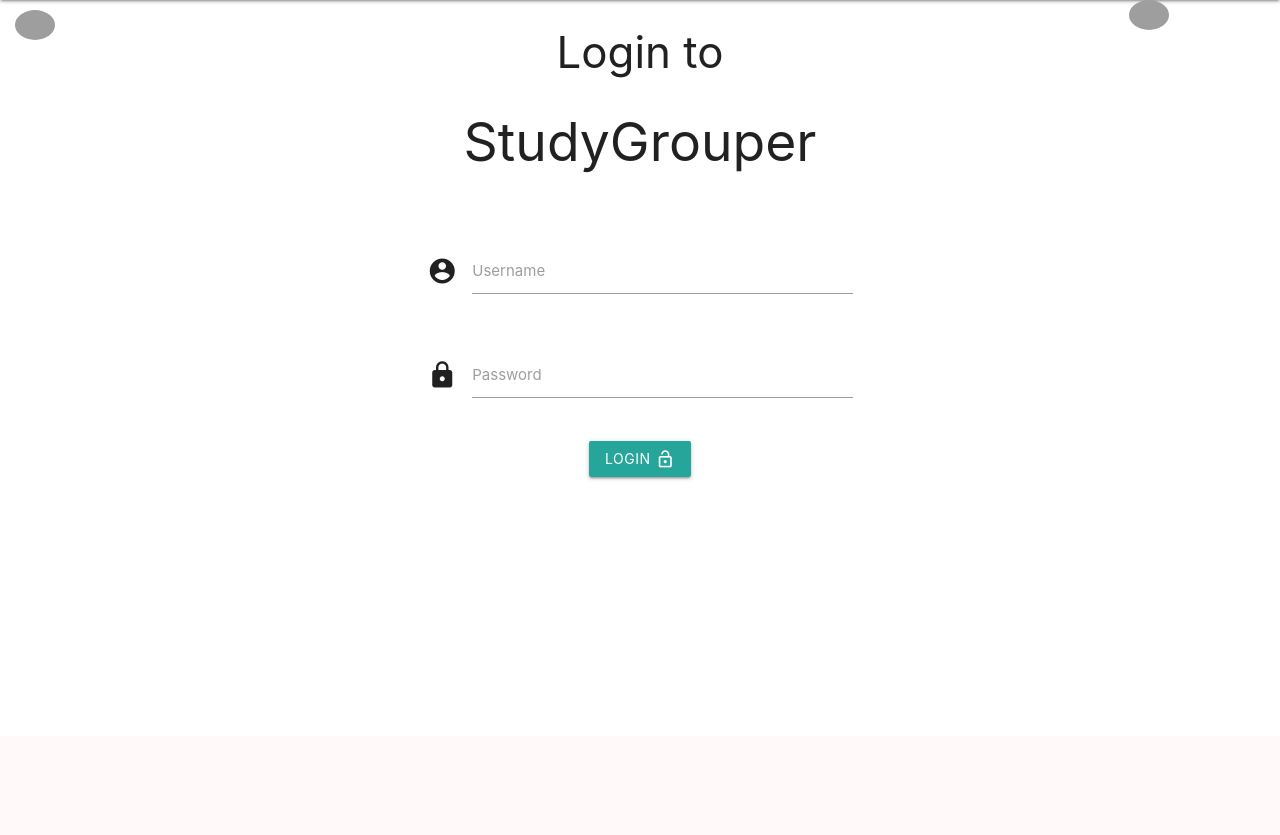
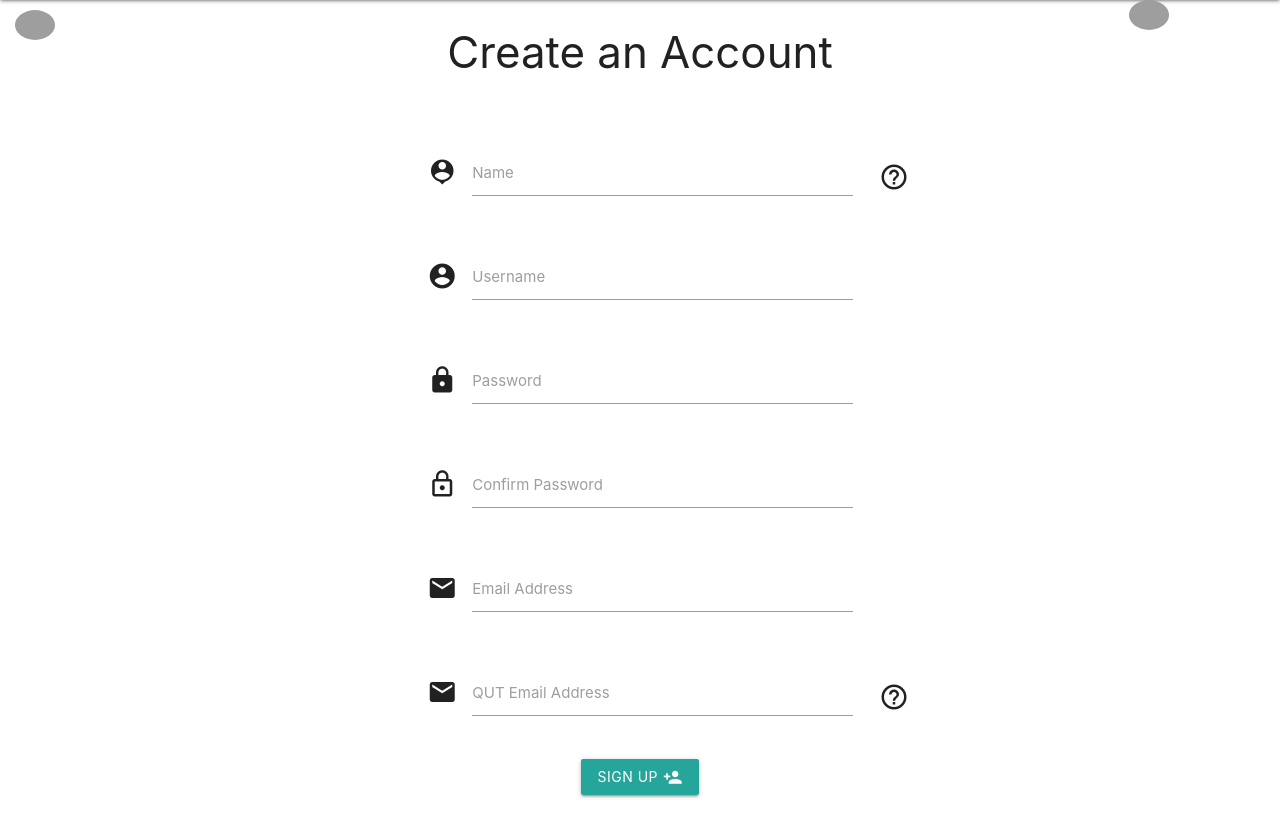
Before and after one commit to deecewan/StudyGrouper, a Flask app: page /signup in a window 1280 px wide. Shown: the part 64-899 px from the top of the page. Before the commit the page ends 544 px from the top, so only its background shows below. Run offline with Flask 2, Linux system fonts and the light colour scheme; the visitor is signed in with stand-in values (Sample User, id 1); some libraries are stand-ins or nearby versions; grey boxes are pictures that could not be loaded.

Commit message:
Signup page implemented and extensively tested. Views.py updated slightly.

```diff
--- a/grouper/models.py
+++ b/grouper/models.py
@@ -29,7 +29,6 @@
     subjects = db.EmbeddedDocumentListField(Subject)
 
     def is_authenticated(self):
-        print 'check auth'
         return session['logged_in']
 
     def is_active(self):
--- a/grouper/static/css/signup.css
+++ b/grouper/static/css/signup.css
@@ -13,3 +13,20 @@
 #send_icon{
     padding-left: 5px;
 }
+
+#qut-email-help::hover {
+    cursor: help;
+    color: blue;
+}
+
+.help-wrapper {
+    cursor: help;
+}
+
+.help-info {
+    width: 200px;
+    display: none;
+    position: absolute;
+    top: 0;
+    left: 0;
+}
--- a/grouper/templates/base.html
+++ b/grouper/templates/base.html
@@ -64,7 +64,17 @@
 <script>
     $(document).ready(function () {
         $(".button-collapse").sideNav();
+        $(".help-wrapper").hover(function(event){
+                    var card_height = $(".help-info").height();
+            $(".help-info").css({'display': 'block',
+                'top': (event.pageY - (card_height/2))+'px',
+                'left': event.pageX+'px'})
+        },
+        function(){
+            $(".help-info").css('display','none')
+        });
     })
+
 </script>
 </body>
 </html>
--- a/grouper/templates/signup.html
+++ b/grouper/templates/signup.html
@@ -3,62 +3,98 @@
 {% block title %}Signup{% endblock %}
 
 {% block head %}
-    <link rel="stylesheet" href="/static/css/login.css">
+    <link rel="stylesheet" href="/static/css/signup.css">
 {% endblock %}
 
 {% block content %}
     <div class="row">
         <div class="col s12 m6 l6 offset-m3 offset-l3">
-            <h3 class="center-align">Login to</h3>
-
-            <h2 class="center-align">StudyGrouper</h2>
+            <h3 class="center-align">Create an Account</h3>
         </div>
     </div>
+    <div class="row"> {# Error Handling #}
+        {% if form.errors|length > 0 %}
+            <div class="col s12 m6 l6 offset-m3 offset-l3">
+                <div class="card-panel materialize-red lighten-2">
+                    {% for field, errorMessage in form.errors.iteritems() %}
+                        {% for error in errorMessage %}
+                            - {{ field|title }} : {{ error }}
+                            <br>
+                        {% endfor %}
+                    {% endfor %}
+                </div>
+            </div>
+        {% endif %}
+    </div>
+    {# Signup Form Implementation #}
     <div class="row">
-        {% if form.username.errors|length > 0 or form.password.errors|length > 0 %}
-            <div class="col s12 m6 l6 offset-m3 offset-l3">
-
-                <div class="card-panel materialize-red lighten-2">
-                    {% for error in form.username.errors %}
-                        - {{ error }}
-                    {% endfor %}
-                    {% for error in form.password.errors %}
-                        - {{ error }}
-                    {% endfor %}
+        <form class="col s12" method="post" action="">
+            {{ form.hidden_tag() }} {# Hidden tag for CSRF or something.  Makes WTForms work. #}
+            <div class="row valign-wrapper"> {# Name #}
+                <div class="input-field col s12 m6 l6 offset-m3 offset-l3">
+                    <i class="material-icons prefix">person_pin</i>
+                    {{ form.name(id="name") }}
+                    <label for="name">Name</label>
+                </div>
+                <div class="help-wrapper" id="qut-email-wrapper">
+                    <i class="material-icons right small valign" id="qut-email-help">help_outline</i>
                 </div>
 
             </div>
-        {% endif %}
-    </div>
-
-    <div class="row">
-        <form class="col s12" method="post" action="">
-            {{ form.hidden_tag() }}
-            <div class="row">
+            <div class="row"> {# Username #}
                 <div class="input-field col s12 m6 l6 offset-m3 offset-l3">
                     <i class="material-icons prefix">account_circle</i>
                     {{ form.username(id="username") }}
                     <label for="username">Username</label>
                 </div>
             </div>
-            <div class="row">
+            <div class="row"> {# Password #}
                 <div class="input-field col s12 m6 l6 offset-m3 offset-l3">
                     <i class="material-icons prefix">lock</i>
                     {{ form.password(id="password") }}
                     <label for="password">Password</label>
                 </div>
             </div>
-            <div class="row">
+            <div class="row"> {# Confirm Password #}
+                <div class="input-field col s12 m6 l6 offset-m3 offset-l3">
+                    <i class="material-icons prefix">lock_outline</i>
+                    {{ form.confirm_password(id="confirm-password") }}
+                    <label for="confirm-password">Confirm Password</label>
+                </div>
+            </div>
+            <div class="row"> {# Email #}
+                <div class="input-field col s12 m6 l6 offset-m3 offset-l3">
+                    <i class="material-icons prefix">email</i>
+                    {{ form.email(id="email") }}
+                    <label for="email">Email Address</label>
+                </div>
+            </div>
+            <div class="row valign-wrapper"> {# QUT Email #}
+                <div class="input-field col s12 m6 l6 offset-m3 offset-l3">
+                    <i class="material-icons prefix">email</i>
+                    {{ form.qut_email(id="qut-email") }}
+                    <label for="qut-email">QUT Email Address</label>
+                </div>
+                <div class="help-wrapper">
+                    <i class="material-icons right small valign" id="qut-email-help">help_outline</i>
+                </div>
+
+            </div>
+            <div class="row"> {# Submit #}
                 <div class="col s6 offset-s3 center-align">
                     <button class="btn waves-effect waves-light" type="submit" title="Submit">
-                        <span class="valign-wrapper"><span class="valign">Login</span> <i class="material-icons"
-                                                                                          id="send_icon">lock_open</i></span>
+                        <span class="valign-wrapper"><span class="valign">Sign Up</span> <i class="material-icons"
+                                                                                            id="send_icon">person_add</i></span>
                     </button>
                 </div>
             </div>
 
         </form>
+
     </div>
 
-
+    <div class="help-info card-panel">
+        <p>This field is optional. If you choose to use your QUT email in the 'Email' field, you can leave this
+            blank</p>
+    </div>
 {% endblock %}
--- a/grouper/views.py
+++ b/grouper/views.py
@@ -1,12 +1,13 @@
 import hashlib
 import md5
 from flask import render_template, session, url_for, redirect, g
-from flask.ext.login import login_required, login_user, current_user, login_url
+from flask.ext.login import login_required, login_user, current_user
 from grouper import app, lm
 from grouper.forms import LoginForm, SignUpForm
 from markupsafe import Markup
 from models import User
-from mongoengine.errors import DoesNotExist
+from mongoengine.errors import DoesNotExist, NotUniqueError
+from wtforms.validators import ValidationError
 
 __author__ = 'David'
 
@@ -29,10 +30,8 @@
 
 
 @app.route('/login', methods=['GET', 'POST'])
-
 def login():
     form = LoginForm()
-    print "form is Login"
     if form.validate_on_submit():
         try:
             u = User.objects.get(username=form.username.data)
@@ -55,12 +54,31 @@
     is_logged_in = session['logged_in']
     if form.validate_on_submit():
         u = User()
+
         u.username = form.username.data
         u.password = hashlib.md5(form.password.data).hexdigest()
         u.email = form.email.data
-        u.first_name = form.name.data.split(" ")[0]
-        u.last_name = form.name.data.split(" ")[1]
-        u.save()
+        if len(form.name.data.split(' ')) != 2:
+            form.name.errors.append("Please include only a first name and last name.")
+            form.email.errors.append("Something Emaily")
+        else:
+            u.first_name = form.name.data.split(" ")[0]
+            u.last_name = form.name.data.split(" ")[1]
+        try:
+            u.save()
+            session['logged_in'] = True
+            login_user(u)
+            return redirect(url_for('index'))
+        except ValidationError:
+            form.email.errors.append("Invalid Email Address.")
+        except NotUniqueError as e:
+            if 'email' in e.message:
+                form.email.errors.append("That email address is already in use.  Log In?") #TODO: Link to the login page
+            elif 'username' in e.message:
+                form.username.errors.append("Username taken.  Please choose another.")
+            else:
+                form.errors['unknown'] = ['An unknown error has occurred.  Please try again.']
+
     return render_template('signup.html', form=form, page='signup', logged=is_logged_in)
 
 
```
